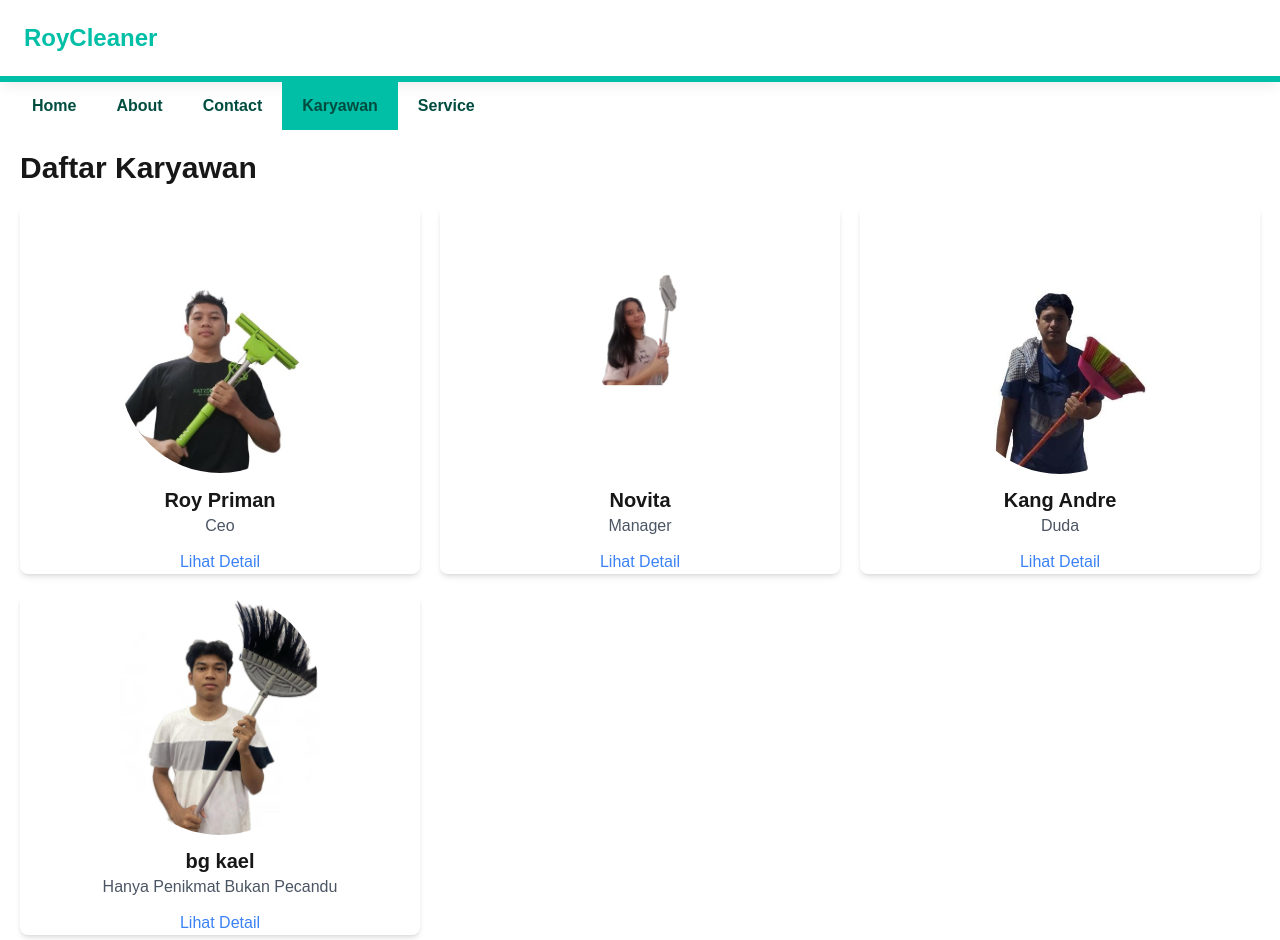
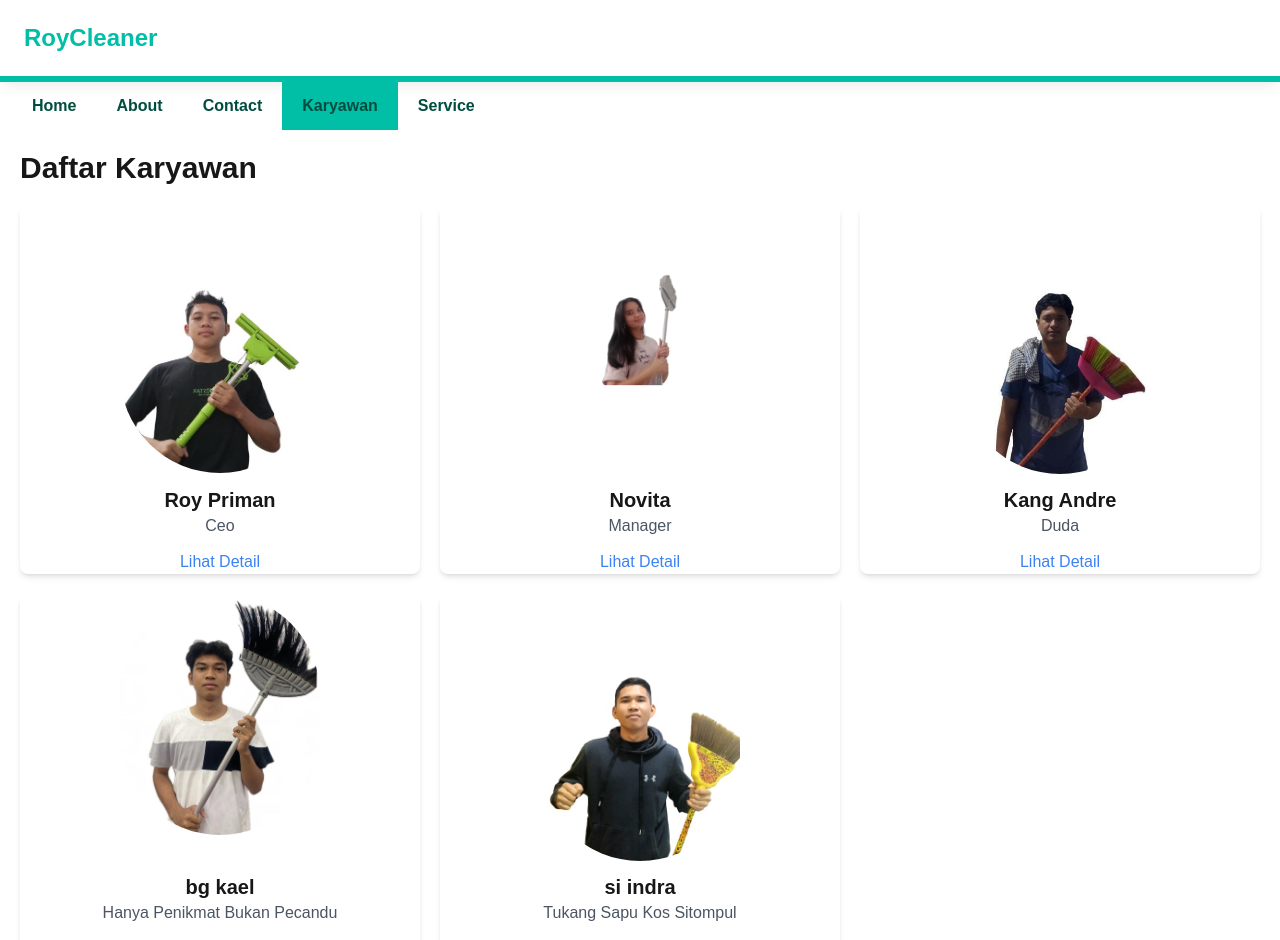
Before and after one commit to manamungkinn/roy-cleaner, a Next.js app: page /karyawan in a window 1280 px wide. Shown: the top 940 px of the page. Built offline with nearby package versions, Linux system fonts and the light colour scheme.

Commit message:
last kali 2

```diff
--- a/src/app/karyawan/page.jsx
+++ b/src/app/karyawan/page.jsx
@@ -3,10 +3,11 @@ import Image from "next/image";
 import Link from "next/link";
 
 const employees = [
-  { id: 1, name: "Roy Priman", position: "Ceo", image: "/images/roy.jpg", detail: "" },
-  { id: 2, name: "Novita", position: "Manager", image: "/images/novita.jpg", detail: "" },
-  { id: 3, name: "Kang Andre", position: "Duda", image: "/images/andre.jpg", detail: "" },
-  { id: 4, name: "bg kael", position: "Hanya Penikmat Bukan Pecandu", image: "/images/mikael.jpg", detail: "" },
+  { id: 1, name: "Roy Priman", position: "Ceo", image: "/images/roy.jpg", detail: "https://www.instagram.com/roymen.y/" },
+  { id: 2, name: "Novita", position: "Manager", image: "/images/novita.jpg", detail: "https://www.instagram.com/vitauliii_/" },
+  { id: 3, name: "Kang Andre", position: "Duda", image: "/images/andre.jpg", detail: "https://www.instagram.com/_anefsi/" },
+  { id: 4, name: "bg kael", position: "Hanya Penikmat Bukan Pecandu", image: "/images/mikael.jpg", detail: "https://www.instagram.com/mikaelhotasii/" },
+  { id: 5, name: "si indra", position: "Tukang Sapu Kos Sitompul", image: "/images/indra.jpg", detail: "https://www.instagram.com/arn28._/" },
 ];
 
 const EmployeePage = () => {
@@ -19,7 +20,7 @@ const EmployeePage = () => {
             <Image width={200} height={200} src={employee.image} alt={employee.name} className="w-55 h-50 rounded-full mx-auto" />
             <h2 className="text-xl font-semibold mt-3 text-center">{employee.name}</h2>
             <p className="text-center text-gray-600">{employee.position}</p>
-            <Link href={employee.detail} className="text-center block mt-3 text-blue-500 hover:underline">
+            <Link href={employee.detail} className="text-center text-sm md:text-base block mt-3 text-blue-500 hover:underline">
               Lihat Detail
             </Link>
           </div>
```
